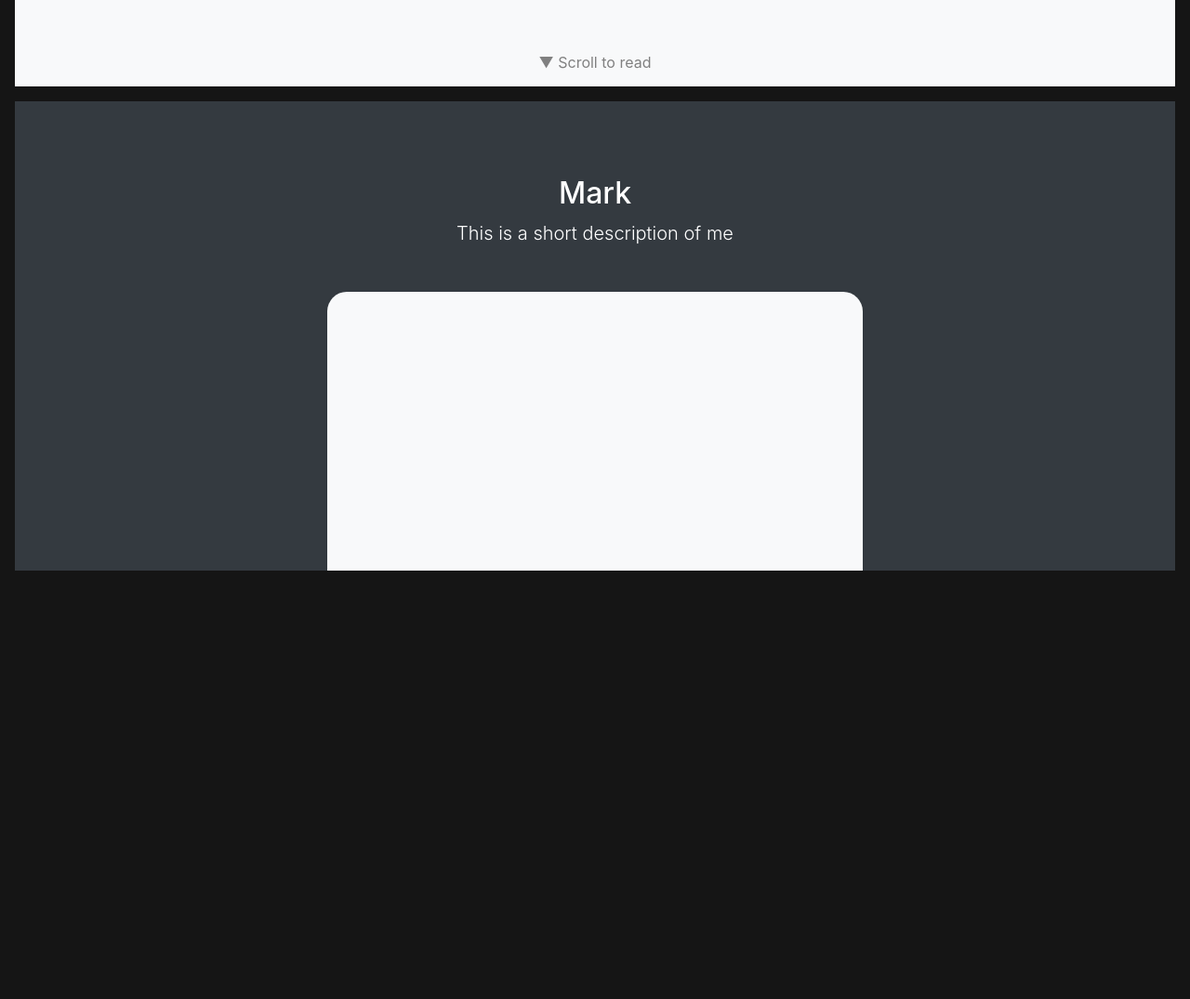
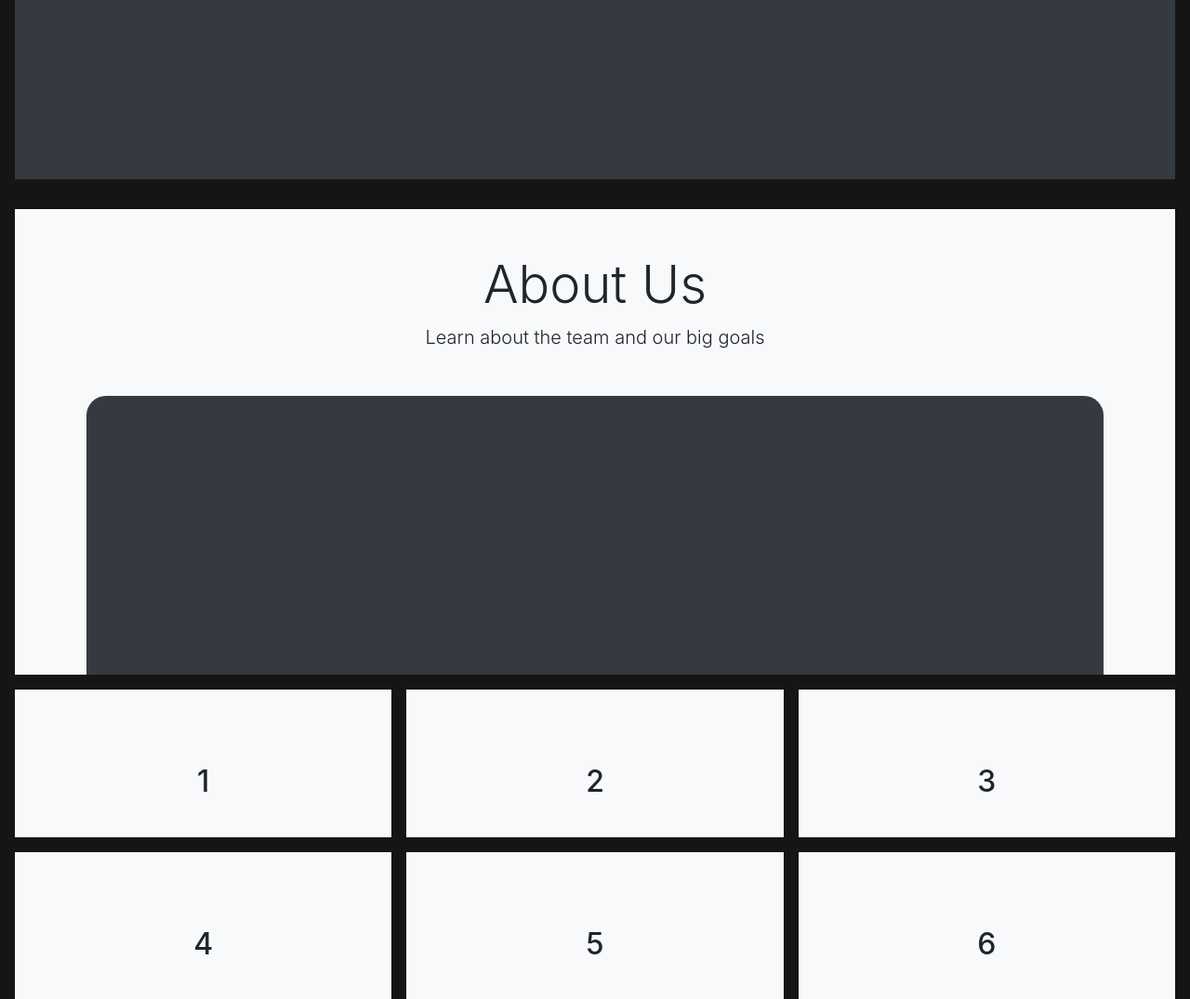
Before and after one commit to markhalka/A-bit-of-COVID, a plain HTML site: page Home/aboutUs.html in a window 1280 px wide. Shown: the part 495-1570 px from the top of the page at 93% size. Before the commit the page ends 1109 px from the top, so only its background shows below. Drawn offline with nearby package versions, Linux system fonts and the light colour scheme.

Commit message:
Layout&structure

```diff
--- a/Home/aboutUs.html
+++ b/Home/aboutUs.html
@@ -42,57 +42,74 @@
 
       <img class="masthead-brand" src="logo.png" width=40wh></img>
       <nav class="nav nav-masthead justify-content-center">
-        <a class="nav-link" href="home.html">HOME</a>
-        <a class="nav-link active" href="aboutUs.html">ABOUT US</a>
-		<a class="nav-link" href="research.html">RESEARCH</a>
+        <a class="nav-link" href="home.html">Home</a>
+        <a class="nav-link active" href="aboutUs.html">About us</a>
+		<a class="nav-link" href="research.html">Research</a>
 
       </nav>
     </div>
 	</div>
   </header>
 
-<div class="position-relative overflow-hidden p-3 p-md-5 m-md-3 text-center bg-light">
-  <div class="col-md-7 p-lg-5 mx-auto my-5">
-    <h1 class="display-4 font-weight-bold">BME Summer Project 2020</h1>
-    <p class="lead font-weight-normal">Designed by students from the University Of Waterloo</p>
-    <div style = "color:grey; position:relative; left:0px; top:130px;">&#9660 Scroll to read</div>
+
+<div class="position-relative overflow-hidden h-75 p-3 p-md-5 m-md-3 text-center bg-dark">
+  <!--<img class="" src="EngineeringPurple.jpg" width=500wh></img>-->
+  <div class="col-md-6 p-lg-5 mx-auto my-5">
+    <img src="EngineeringPurple.jpg" alt="background" style="position:relative; left:-380px; top:-280px; width:275%; opacity: 0.6;">
+  </div>
+</div>
+
+<div style = "color:white; position:absolute; text-align:center; margin:auto;width:60%; padding:70px; font-size:60px; left:275px; top:100px">BME Summer Project 2020</div>
+<div style = "color:white; position:absolute; text-align:center; margin:auto;width:60%; padding:70px; font-size:20px; left:275px; top:280px">Designed by students from the University Of Waterloo</div>
+<!--<div style = "color:white; position:absolute; text-align:center; margin:auto;width:60%; padding:70px; font-size:35px; left:-250px; top:450px">About Us</div>-->
+
+<div class="d-md-flex flex-md-equal w-100 my-md-3 pl-md-3">
+	</div>
+  </div>
+  <div class="bg-light mr-md-3 pt-3 px-3 pt-md-3 px-md-5 m-3 text-center overflow-hidden">
+    <div class="my-3 p-3">
+      <h2 class="display-4">About Us</h2>
+      <p class="lead">Learn about the team and our big goals</p>
+    </div>
+    <div class="bg-dark shadow-sm mx-auto text-center overflow-hidden" style="width: 95%; height: 300px; border-radius: 21px 21px 0 0;"></div>
   </div>
 </div>
 
 <div class="d-md-flex flex-md-equal w-100 my-md-3 pl-md-3">
-  <div class="bg-dark mr-md-3 pt-3 px-3 pt-md-5 px-md-5 text-center text-white overflow-hidden">
-    <div class="my-3 py-3">
-      <h2 class="display-5">Mark</h2>
-      <p class="lead">This is a short description of me</p>
+  <div class="bg-light mr-md-3 pt-3 px-3 pt-md-5 px-md-5 text-center overflow-hidden">
+    <div class="my-3 p-3">
+      <h2 class="display-5">1</h2>
     </div>
-    <div class="bg-light shadow-sm mx-auto" style="width: 50%; height: 300px; border-radius: 21px 21px 0 0;" >
-	</div>
   </div>
-  <!--<div class="bg-light mr-md-3 pt-3 px-3 pt-md-5 px-md-5 text-center overflow-hidden">
+  <div class="bg-light mr-md-3 pt-3 px-3 pt-md-5 px-md-5 text-center overflow-hidden">
     <div class="my-3 p-3">
-      <h2 class="display-5">I hope companies read this</h2>
-      <p class="lead">and give us an internship</p>
+      <h2 class="display-5">2</h2>
     </div>
-    <div class="bg-dark shadow-sm mx-auto" style="width: 80%; height: 300px; border-radius: 21px 21px 0 0;"></div>
-  </div>-->
+  </div>
+  <div class="bg-light mr-md-3 pt-3 px-3 pt-md-5 px-md-5 text-center overflow-hidden">
+    <div class="my-3 p-3">
+      <h2 class="display-5">3</h2>
+    </div>
+  </div>
 </div>
 
-<!--<div class="d-md-flex flex-md-equal w-100 my-md-3 pl-md-3">
+<div class="d-md-flex flex-md-equal w-100 my-md-3 pl-md-3">
   <div class="bg-light mr-md-3 pt-3 px-3 pt-md-5 px-md-5 text-center overflow-hidden">
     <div class="my-3 p-3">
-      <h2 class="display-5">Please</h2>
-      <p class="lead">please give me an intership, you don't even have to pay me</p>
+      <h2 class="display-5">4</h2>
     </div>
-    <div class="bg-dark shadow-sm mx-auto" style="width: 80%; height: 300px; border-radius: 21px 21px 0 0;"></div>
   </div>
-    <div class="bg-light mr-md-3 pt-3 px-3 pt-md-5 px-md-5 text-center overflow-hidden">
+  <div class="bg-light mr-md-3 pt-3 px-3 pt-md-5 px-md-5 text-center overflow-hidden">
     <div class="my-3 p-3">
-      <h2 class="display-5">No</h2>
-      <p class="lead">no internship for you</p>
+      <h2 class="display-5">5</h2>
     </div>
-    <div class="bg-dark shadow-sm mx-auto" style="width: 80%; height: 300px; border-radius: 21px 21px 0 0;"></div>
   </div>
-</div>-->
+  <div class="bg-light mr-md-3 pt-3 px-3 pt-md-5 px-md-5 text-center overflow-hidden">
+    <div class="my-3 p-3">
+      <h2 class="display-5">6</h2>
+    </div>
+  </div>
+</div>
 
 
 <!--<footer class="container py-5">
```
